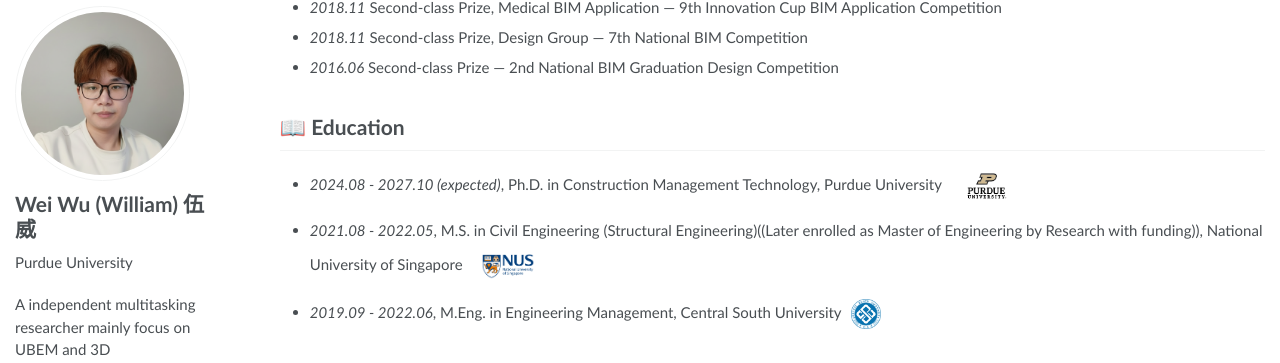
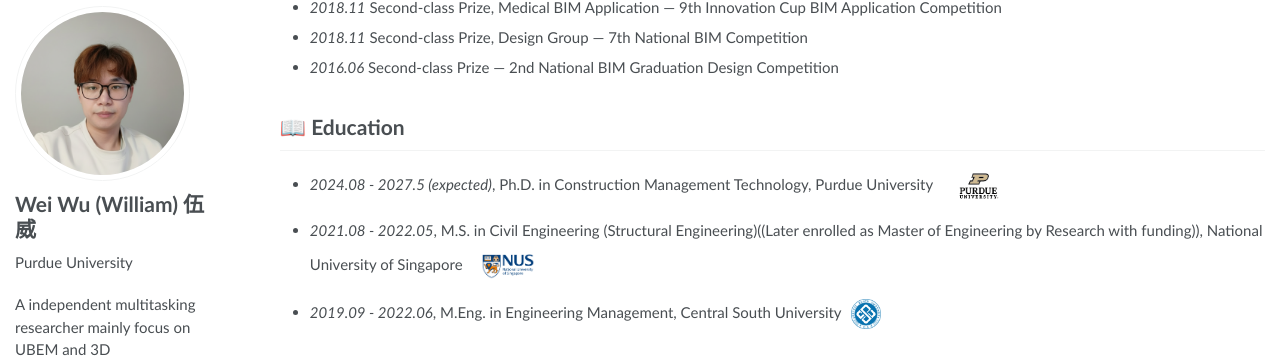
Before and after one commit to wuwei5v/weiwu.github.io, a Jekyll site: the page built from _pages/about.md, in a window 1280 px wide and 900 px high, scrolled down 1567 px. Shown: the part 85-448 px from the top of the window. Built offline with Jekyll 4.4.1, drawn with Linux system fonts in a browser that asks for light colours.

Commit message:
update about.md

```diff
--- a/_pages/about.md
+++ b/_pages/about.md
@@ -82,7 +82,7 @@ I am a Ph.D. Student in Construction Management Technology at [Purdue University
 <span class='anchor' id='education'></span>
 
 # 📖 Education
-- *2024.08 - 2027.10 (expected)*, Ph.D. in Construction Management Technology, Purdue University <img src="/images/schools/PU-V-logo.jpg" alt="Purdue logo" style="height:50px; width:auto; max-width:72px; object-fit:contain; vertical-align:middle; margin-left:6px;">
+- *2024.08 - 2027.5 (expected)*, Ph.D. in Construction Management Technology, Purdue University <img src="/images/schools/PU-V-logo.jpg" alt="Purdue logo" style="height:50px; width:auto; max-width:72px; object-fit:contain; vertical-align:middle; margin-left:6px;">
 - *2021.08 - 2022.05*, M.S. in Civil Engineering (Structural Engineering)((Later enrolled as Master of Engineering by Research with funding)), National University of Singapore <img src="/images/schools/NUS_logo_full-horizontal.jpg" alt="NUS logo" style="height:50px; width:auto; max-width:72px; object-fit:contain; vertical-align:middle; margin-left:6px;">
 - *2019.09 - 2022.06*, M.Eng. in Engineering Management, Central South University <img src="/images/schools/CSUfavicon.png" alt="CSU logo" style="height:30px; width:auto; max-width:72px; object-fit:contain; vertical-align:middle; margin-left:6px;">
 
```
